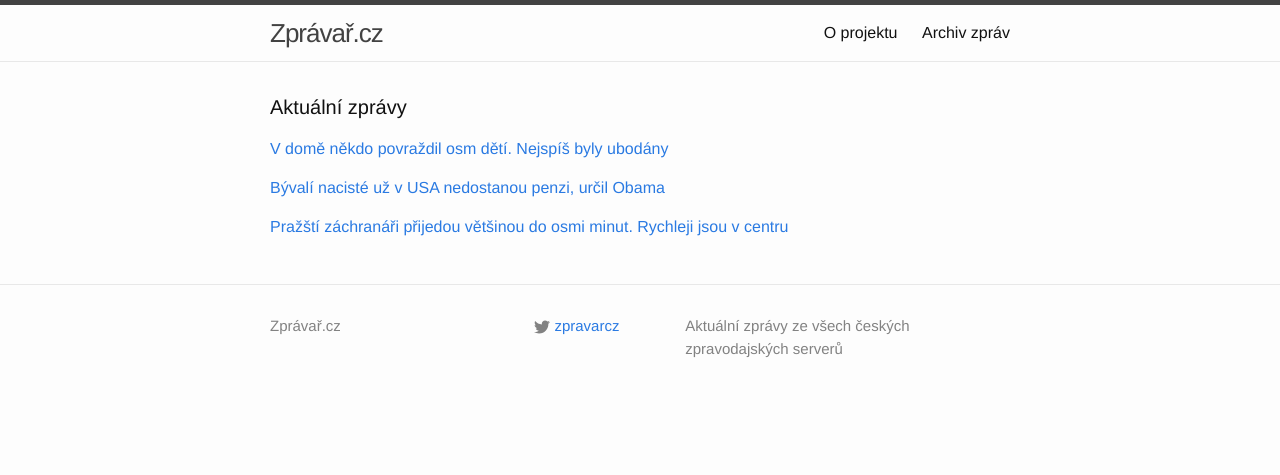
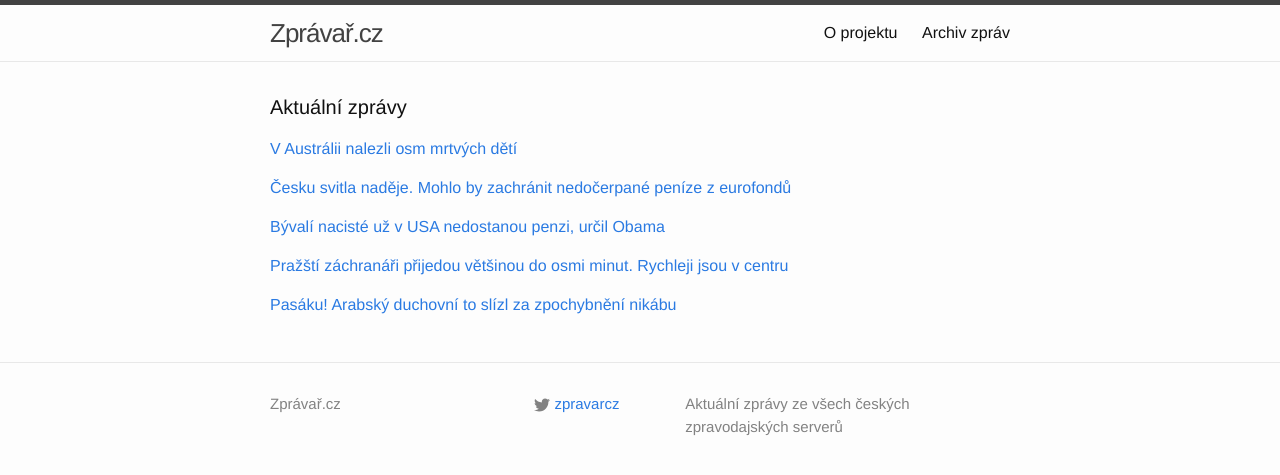
Before and after one commit to adliska/zpravar, a Jekyll site: the page built from index.html, in a window 1280 px wide. Shown: the top 475 px of the page. Built offline with Jekyll 4.4.1, drawn with Linux system fonts in a browser that asks for light colours.

Commit message:
zpravar news update

```diff
--- a/index.html
+++ b/index.html
@@ -5,9 +5,11 @@ layout: default
 <div class="home">
     <h1 class="page-heading">Aktuální zprávy</h1>
 
-<p><a href="javascript:;" onclick="toggle_visibility('zpravy0')">V domě někdo povraždil osm dětí. Nejspíš byly ubodány</a></p>
+<p><a href="javascript:;" onclick="toggle_visibility('zpravy0')">V Austrálii nalezli osm mrtvých dětí</a></p>
 <div id="zpravy0" style="display:none">
 <ul>
+<li><a href=http://www.ceskatelevize.cz/ct24/svet/295953-v-australii-nalezli-osm-mrtvych-deti/>V Austrálii nalezli osm mrtvých dětí - www.ceskatelevize.cz</a></li>
+<li><a href=http://www.lidovky.cz/dalsi-tragedie-v-australii-policiste-nasli-osm-mrtvych-deti-plc-/zpravy-svet.aspx?c=A141219_073729_ln_zahranici_ele>Další tragédie v Austrálii. Policisté našli osm mrtvých dětí  - www.lidovky.cz</a></li>
 <li><a href=http://www.tyden.cz/rubriky/zahranici/asie-a-oceanie/v-dome-nekdo-povrazdil-osm-deti-nejspis-byly-ubodany_327797.html>V domě někdo povraždil osm dětí. Nejspíš byly ubodány - www.tyden.cz</a></li>
 <li><a href=http://www.tyden.cz/rubriky/zahranici/asie-a-oceanie/v-dome-nasli-osm-zavrazdenych-deti-nejspis-byly-ubodany_327797.html>V domě někdo povraždil osm dětí. Nejspíš byly ubodány - www.tyden.cz</a></li>
 <li><a href=http://zpravy.aktualne.cz/zahranici/dalsi-nestesti-v-australii-v-dome-nekdo-povrazdil-osm-deti/r~be7ef546874611e4ab15002590604f2e/>Další neštěstí v Austrálii. V domě někdo povraždil osm dětí - zpravy.aktualne.cz</a></li>
@@ -18,18 +20,32 @@ layout: default
 <li><a href=http://www.ceskenoviny.cz/zpravy/zpravy/v-australskem-dome-nekdo-povrazdil-osm-deti/1160751>V australském domě někdo povraždil osm dětí - www.ceskenoviny.cz</a></li>
 <li><a href=http://www.rozhlas.cz/_zprava/v-dome-v-australskem-cairnsu-objevila-policie-osm-ubodanych-deti--1434584>V domě v australském Cairnsu objevila policie osm ubodaných dětí   - www.rozhlas.cz</a></li>
 </ul>
-</div><p><a href="javascript:;" onclick="toggle_visibility('zpravy1')">Bývalí nacisté už v USA nedostanou penzi, určil Obama</a></p>
+</div><p><a href="javascript:;" onclick="toggle_visibility('zpravy1')">Česku svitla naděje. Mohlo by zachránit nedočerpané peníze z eurofondů</a></p>
 <div id="zpravy1" style="display:none">
+<ul>
+<li><a href=http://domaci.ihned.cz/c1-63280960-cesku-svitla-nadeje-mohlo-by-zachranit-nedocerpane-penize-z-eurofondu>Česku svitla naděje. Mohlo by zachránit nedočerpané peníze z eurofondů - domaci.ihned.cz</a></li>
+<li><a href=http://www.ceskatelevize.cz/ct24/svet/295952-prvni-summit-evropske-rady-s-tuskem-podporil-fond-strategickych-investic/>První summit Evropské rady s Tuskem, podpořil fond strategických investic - www.ceskatelevize.cz</a></li>
+<li><a href=http://www.financninoviny.cz/zpravodajstvi/zpravy/summit-eu-podle-tuska-podporil-vznik-fondu-strategickych-investic/1160736>Summit EU podle Tuska podpořil vznik fondu strategických investic - www.financninoviny.cz</a></li>
+</ul>
+</div><p><a href="javascript:;" onclick="toggle_visibility('zpravy2')">Bývalí nacisté už v USA nedostanou penzi, určil Obama</a></p>
+<div id="zpravy2" style="display:none">
 <ul>
 <li><a href=http://zpravy.aktualne.cz/zahranici/byvali-naciste-uz-v-usa-nedostanou-penzi-urcil-obama/r~40f57aee874811e486b9002590604f2e/>Bývalí nacisté už v USA nedostanou penzi, určil Obama - zpravy.aktualne.cz</a></li>
 <li><a href=http://www.ceskenoviny.cz/zpravy/zpravy/obama-podepsal-zakon-znemoznujici-nacistum-pobirani-penzi/1160765>Obama podepsal zákon znemožňující nacistům pobírání penzí - www.ceskenoviny.cz</a></li>
 <li><a href=http://zpravy.idnes.cz/obama-zakon-naciste-penze-0yj-/zahranicni.aspx?c=A141219_063956_zahranicni_skr>Desítky bývalých nacistů už v USA penzi dostávat nebudou, rozhodl Obama - zpravy.idnes.cz</a></li>
 </ul>
-</div><p><a href="javascript:;" onclick="toggle_visibility('zpravy2')">Pražští záchranáři přijedou většinou do osmi minut. Rychleji jsou v centru</a></p>
-<div id="zpravy2" style="display:none">
+</div><p><a href="javascript:;" onclick="toggle_visibility('zpravy3')">Pražští záchranáři přijedou většinou do osmi minut. Rychleji jsou v centru</a></p>
+<div id="zpravy3" style="display:none">
 <ul>
 <li><a href=http://www.rozhlas.cz/_zprava/prazsti-zachranari-prijedou-vetsinou-do-osmi-minut-rychleji-jsou-v-centru--1434583>Pražští záchranáři přijedou většinou do osmi minut. Rychleji jsou v centru - www.rozhlas.cz</a></li>
 <li><a href=http://www.rozhlas.cz/_zprava/prazsti-zachranari-dojedou-na-misto-vetsinou-do-osmi-minut-rychleji-jsou-v-centru--1434583>Pražští záchranáři dojedou na místo většinou do osmi minut. Rychleji jsou v centru  - www.rozhlas.cz</a></li>
 <li><a href=http://www.rozhlas.cz/_zprava/prazsti-zachranari-dojedou-na-misto-vetsinou-do-8-minut-nejrychleji-jsou-v-centru--1434583>Pražští záchranáři dojedou na místo většinou do osmi minut. Rychleji jsou v centru  - www.rozhlas.cz</a></li>
 </ul>
+</div><p><a href="javascript:;" onclick="toggle_visibility('zpravy4')">Pasáku! Arabský duchovní to slízl za zpochybnění nikábu</a></p>
+<div id="zpravy4" style="display:none">
+<ul>
+<li><a href=http://www.tyden.cz/rubriky/zahranici/asie-a-oceanie/pasaku-arabsky-duchovni-to-slizl-za-zpochybneni-nikabu_327804.html>Pasáku! Arabský duchovní to slízl za zpochybnění nikábu - www.tyden.cz</a></li>
+<li><a href=http://www.tyden.cz/rubriky/zahranici/asie-a-oceanie/pasaku-arabsky-duchovni-sklizi-za-zpochybneni-nikabu_327804.html>Pasáku! Arabský duchovní \"sklízí\" za zpochybnění nikábu - www.tyden.cz</a></li>
+<li><a href=http://www.ceskenoviny.cz/zpravy/zpravy/saudskoarabsky-duchovni-zpochybnil-zahalovani-tvari-zen/1160769>Saúdskoarabský duchovní zpochybnil zahalování tváří žen - www.ceskenoviny.cz</a></li>
+</ul>
 </div></div>
```
